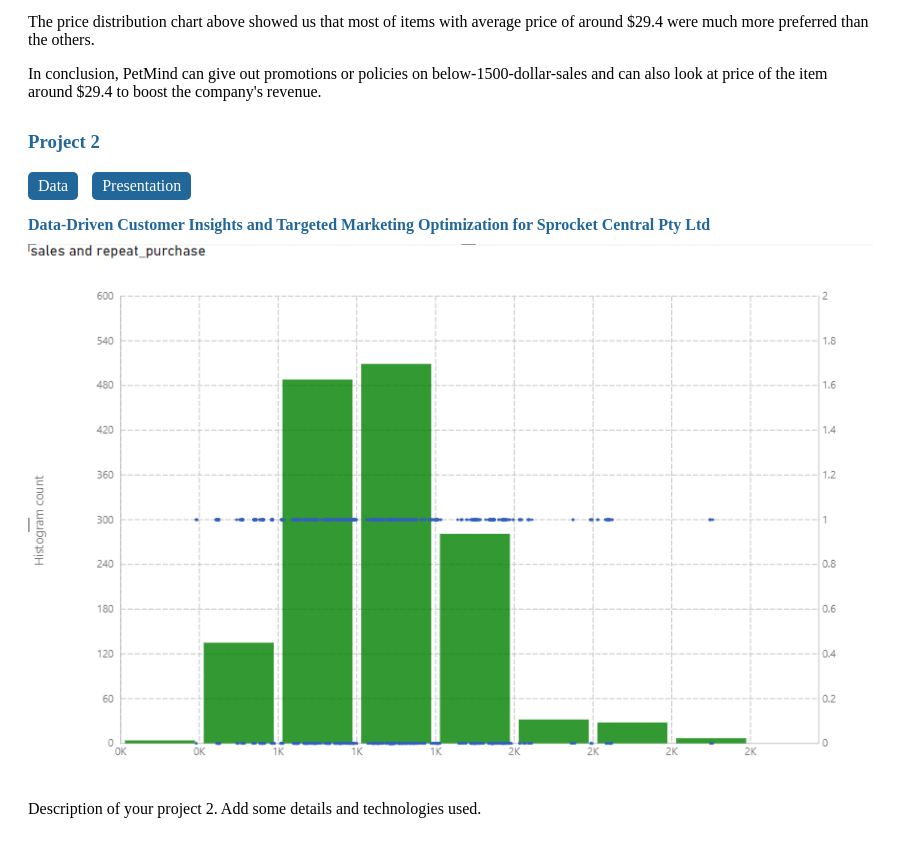
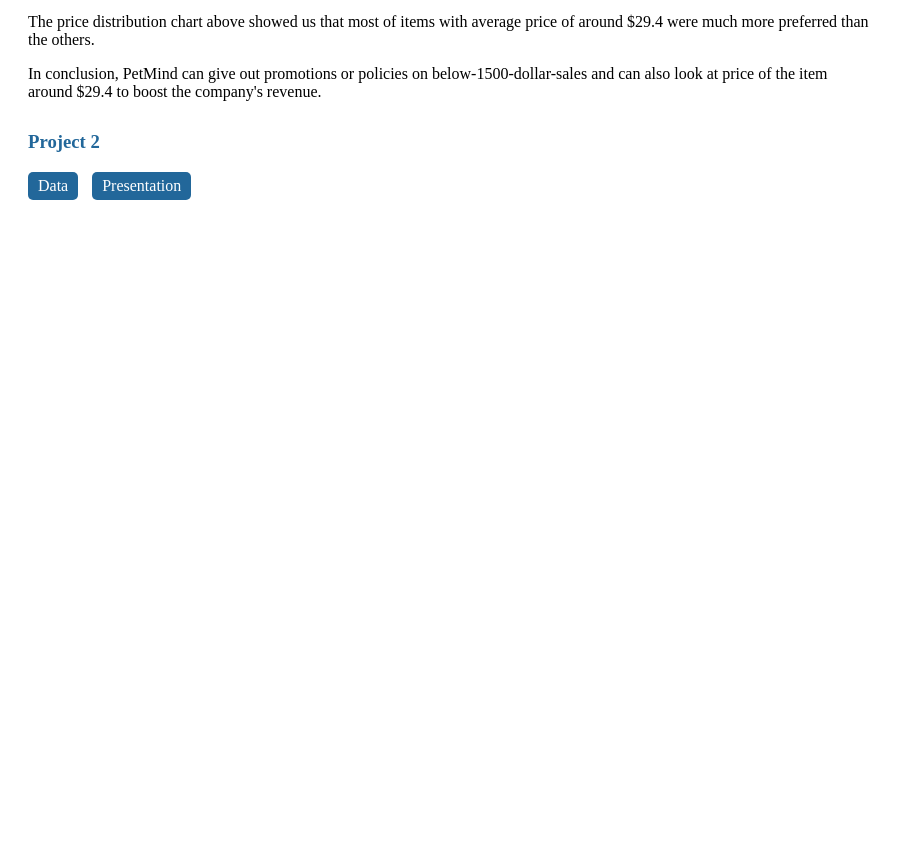
Before and after one commit to thaojenny/page, a plain HTML site: page index.html in a window 1280 px wide. Shown: the part 3645-4501 px from the top of the page, without its empty margins (0-903 px from the left). After the commit the page ends 3903 px from the top, so only its background shows below. Drawn offline with Linux system fonts and the light colour scheme.

Commit message:
Update index.html

```diff
--- a/index.html
+++ b/index.html
@@ -1,7 +1,7 @@
 <!DOCTYPE html>
 <html>
 <head>
-    <title> Jenny Thao Truong - Resume</title>
+    <title>Jenny Thao Truong - Resume</title>
     <link rel="stylesheet" href="styles.css"> <!-- Link to your CSS file -->
 </head>
 <body>
@@ -99,14 +99,4 @@
                 <h3 class="project-heading">Project 2</h3>
                 <a href="https://drive.google.com/drive/folders/1SujJDf67gisD64eocc8gRlaMX_Wvn-ED">Data</a>
                 <a href="https://drive.google.com/file/d/1_Grlr5rlY8zC525tQVwgVkuVU9E-Zn-v/view?usp=sharing">Presentation</a>
-                <p class="project-title">Data-Driven Customer Insights and Targeted Marketing Optimization for Sprocket Central Pty Ltd</p>
-                <img src="https://github.com/thaojenny/page/blob/main/2.PNG?raw=true" alt="Project 2">
-                <p class="project-description">
-                    Description of your project 2. Add some details and technologies used.
-                </p>
-
-        </div>
-     </div>
-    </div>
-</body>
-</html>
+                <p class="
```
